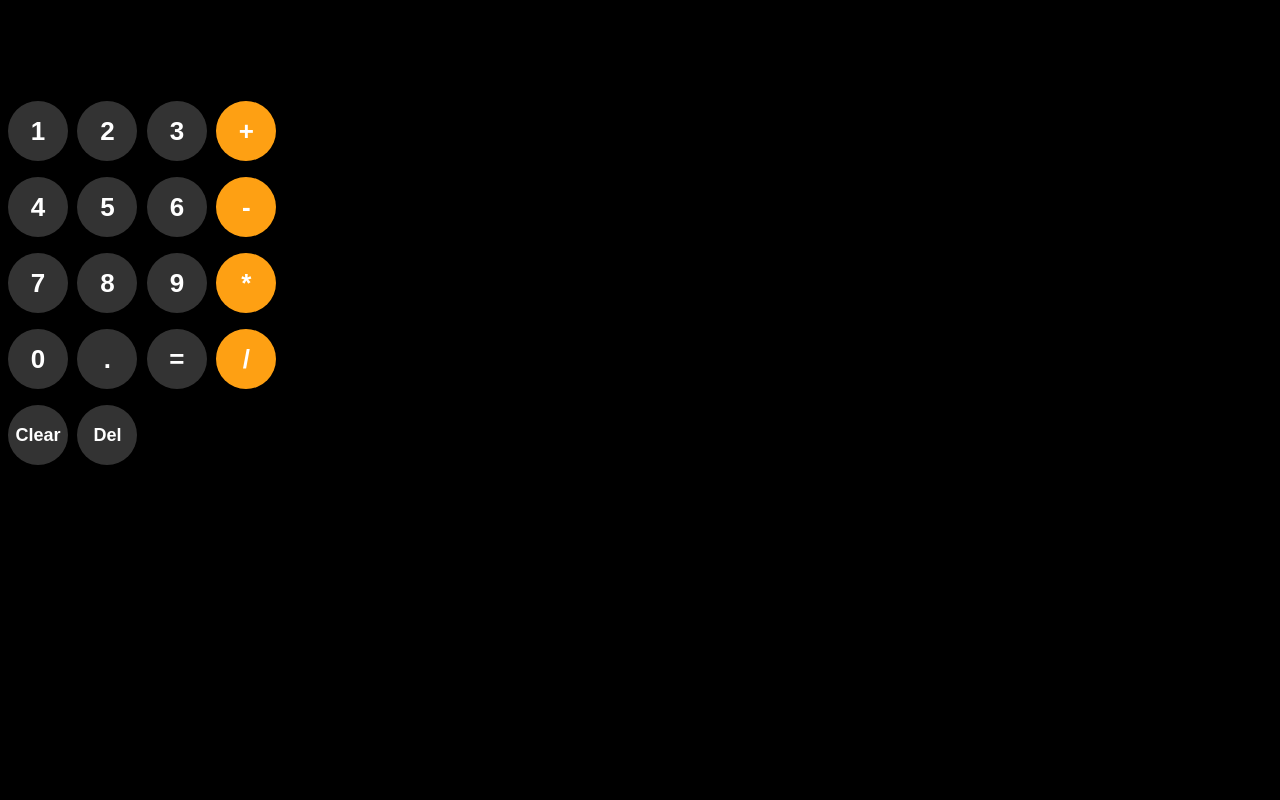
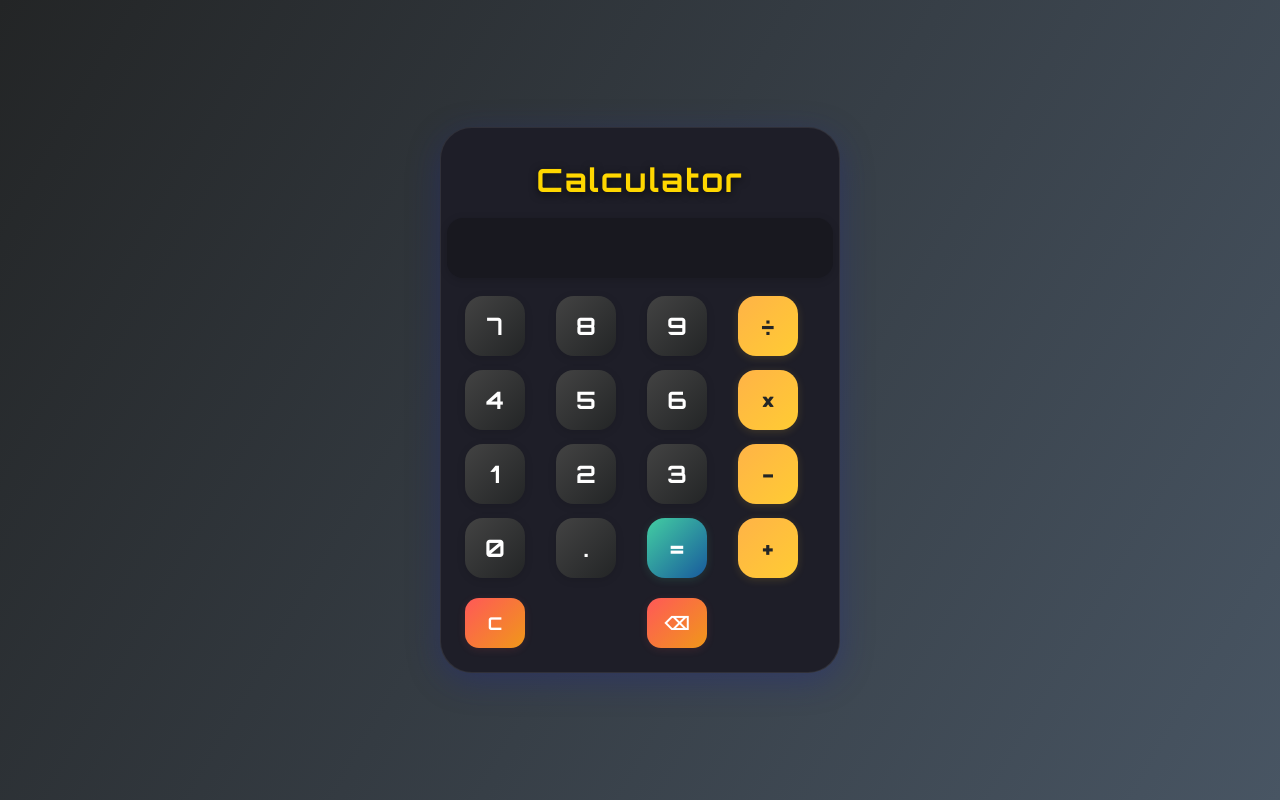
Before and after one commit to PerryAlex-hub/CodeAlpha-WebCalculator-app, a plain HTML site: page index.html in a window 1280 px wide. Drawn offline with Linux system fonts and the light colour scheme.

Commit message:
Updated the UI

```diff
--- a/calculator.css
+++ b/calculator.css
@@ -1,45 +1,160 @@
+
 body {
-    background-color: black;
-    color: white;
-    font-family: Arial;
+  min-height: 100vh;
+  margin: 0;
+  padding: 0;
+  background: linear-gradient(135deg, #232526 0%, #414345 100%);
+  font-family: 'Orbitron', Arial, sans-serif;
+  display: flex;
+  align-items: center;
+  justify-content: center;
+}
 
+.calc-bg {
+  width: 100vw;
+  min-height: 100vh;
+  display: flex;
+  align-items: center;
+  justify-content: center;
+  background: linear-gradient(120deg, #232526 0%, #485563 100%);
 }
-button{
+
+.calculator-container {
+  background: rgba(30, 30, 40, 0.98);
+  border-radius: 32px;
+  box-shadow: 0 8px 32px 0 rgba(31, 38, 135, 0.37);
+  padding: 32px 24px 24px 24px;
+  max-width: 350px;
+  width: 90vw;
+  margin: 24px;
+  display: flex;
+  flex-direction: column;
+  align-items: center;
+  border: 1.5px solid rgba(255,255,255,0.08);
+}
+
+.calc-header {
+  margin-bottom: 18px;
+  text-align: center;
+}
+.calc-header h2 {
+  color: #ffd700;
+  font-size: 2rem;
+  letter-spacing: 2px;
+  margin: 0;
+  font-weight: 700;
+  text-shadow: 0 2px 8px #000a;
+}
+
+.display-container {
+  width: 100%;
+  background: #18181f;
+  border-radius: 16px;
+  margin-bottom: 18px;
+  min-height: 60px;
+  display: flex;
+  align-items: center;
+  justify-content: flex-end;
+  box-shadow: 0 2px 8px 0 rgba(0,0,0,0.15);
+  padding: 0 18px;
+}
+
+.js-input {
+  color: #fff;
+  font-size: 2.2rem;
+  font-weight: 700;
+  margin: 0;
+  letter-spacing: 1px;
+  word-break: break-all;
+  width: 100%;
+  text-align: right;
+}
+
+.buttons-grid {
+  display: grid;
+  grid-template-columns: repeat(4, 1fr);
+  gap: 14px;
+  width: 100%;
+}
+
+button {
   border: none;
-    border-radius: 60px;
-    align-content: center;
+  border-radius: 18px;
   width: 60px;
   height: 60px;
-    font-size: 26px;
+  font-size: 1.5rem;
+  font-family: 'Orbitron', Arial, sans-serif;
+  font-weight: 600;
+  background: #232526;
+  color: #fff;
+  box-shadow: 0 2px 8px 0 rgba(0,0,0,0.12);
+  transition: background 0.2s, transform 0.1s, box-shadow 0.2s;
   cursor: pointer;
-    margin-right: 5px;
-    font-weight: bold;
+  outline: none;
+}
+
+button:active {
+  background: #333;
+  transform: scale(0.97);
+  box-shadow: 0 1px 4px 0 rgba(0,0,0,0.18);
+}
+
+.grey {
+  background: linear-gradient(135deg, #434343 0%, #232526 100%);
+  color: #fff;
+}
+
+.yellow {
+  background: linear-gradient(135deg, #ffb347 0%, #ffcc33 100%);
+  color: #232526;
+  font-weight: 700;
+  box-shadow: 0 2px 8px 0 rgba(255, 204, 51, 0.15);
+}
+
+.equal-btn {
+  background: linear-gradient(135deg, #43cea2 0%, #185a9d 100%);
+  color: #fff;
+  font-weight: 700;
+  box-shadow: 0 2px 8px 0 rgba(67, 206, 162, 0.15);
 }
 
 .clear-btn {
-    font-size: 18px;
-
+  background: linear-gradient(135deg, #ff5858 0%, #f09819 100%);
+  color: #fff;
+  font-size: 1.1rem;
+  font-weight: 700;
+  grid-column: span 2;
+  height: 50px;
+  border-radius: 14px;
+  margin-top: 6px;
+  box-shadow: 0 2px 8px 0 rgba(255, 88, 88, 0.12);
 }
 
-.grey {
-    color: white;
-    background-color: rgb(51, 51, 51);
+@media (max-width: 500px) {
+  .calculator-container {
+    max-width: 98vw;
+    padding: 18px 4px 12px 4px;
   }
-
-.yellow{
-    color: white;
-    background-color: rgb(254, 160,19);
+  .display-container {
+    min-height: 44px;
+    padding: 0 8px;
   }
-
   .js-input {
-    color: white;
-    font-size: 45px;
-    margin-top: 15px;
-    margin-bottom: 5px;
-    font-weight: bold;
+    font-size: 1.2rem;
   }
-
-div {
-    border: none;
-    height: 70px;
+  button {
+    width: 44px;
+    height: 44px;
+    font-size: 1rem;
   }
+  .buttons-grid {
+    gap: 7px;
+  }
+  .clear-btn {
+    height: 36px;
+    font-size: 0.9rem;
+  }
+  .calc-header h2 {
+    font-size: 1.2rem;
+  }
+}
--- a/index.html
+++ b/index.html
@@ -3,65 +3,45 @@
 <html lang="en">
 <head>
     <title>Calculator Web App</title>
+    <meta name="viewport" content="width=device-width, initial-scale=1.0">
     <link rel="stylesheet" href="calculator.css">
+    <link href="https://fonts.googleapis.com/css2?family=Orbitron:wght@500;700&display=swap" rel="stylesheet">
 </head>
 <body>
+    <div class="calc-bg">
+      <div class="calculator-container">
+        <div class="calc-header">
+          <h2>Calculator</h2>
+        </div>
+        <div class="display-container">
+          <p class="js-input"></p>
+        </div>
+        <div class="buttons-grid">
+          <button onclick="calculation(7)" class="grey">7</button>
+          <button onclick="calculation(8)" class="grey">8</button>
+          <button onclick="calculation(9)" class="grey">9</button>
+          <button onclick="calculation('/')" class="yellow">÷</button>
 
-   <div>
-    <p class="js-input" ></p>
-   </div>
+          <button onclick="calculation(4)" class="grey">4</button>
+          <button onclick="calculation(5)" class="grey">5</button>
+          <button onclick="calculation(6)" class="grey">6</button>
+          <button onclick="calculation('*')" class="yellow">×</button>
 
-    <p>
-        <button onclick="calculation(1)" class="grey">1</button>
+          <button onclick="calculation(1)" class="grey">1</button>
+          <button onclick="calculation(2)" class="grey">2</button>
+          <button onclick="calculation(3)" class="grey">3</button>
+          <button onclick="calculation('-')" class="yellow">−</button>
 
-        <button onclick="calculation(2)" class="grey">2</button>
+          <button onclick="calculation(0)" class="grey">0</button>
+          <button onclick="calculation('.')" class="grey">.</button>
+          <button onclick="evaluateResult()" class="equal-btn">=</button>
+          <button onclick="calculation('+')" class="yellow">+</button>
 
-        <button onclick="calculation(3)" class="grey">3</button>
-
-        <button onclick="calculation('+')" class="yellow">+</button>
-    </p>
-
-    <p>
-        <button onclick="calculation(4)" class="grey">4</button>
-
-        <button onclick="calculation(5)" class="grey">5</button>
-
-        <button onclick="calculation(6)" class="grey">6</button>
-
-        <button onclick="calculation('-')" class="yellow">-</button>
-    </p>
-
-    <p>
-        <button onclick="calculation(7)" class="grey">7</button>
-
-        <button onclick="calculation(8)" class="grey">8</button>
-
-        <button onclick="calculation(9)" class="grey">9</button>
-
-        <button onclick="calculation('*')" class="yellow">*</button>
-    </p>
-
-    <p>
-        <button onclick="calculation(0)" class="grey">0</button>
-
-        <button onclick="calculation('.')" class="grey">.</button>
-
-        <button onclick="
-          evaluateResult()
-        " class="grey">=</button>
-
-        <button onclick="calculation('/')" class="yellow">/</button>
-    </p>
-
-    <p>
-        <button onclick=" document.querySelector('.js-input').innerHTML  = calculate =' ' " class="clear-btn grey">Clear</button>
-
-        <button onclick=" deleteBtn() " class="clear-btn grey">Del</button>
-
-
-    </p>
-
-
+          <button onclick="document.querySelector('.js-input').innerHTML  = calculate =' ' " class="clear-btn">C</button>
+          <button onclick="deleteBtn()" class="clear-btn">⌫</button>
+        </div>
+      </div>
+    </div>
     <script src="calculator.js"></script>
 </body>
 </html>
```
Lines whose indentation alone changed are shown as unchanged.
